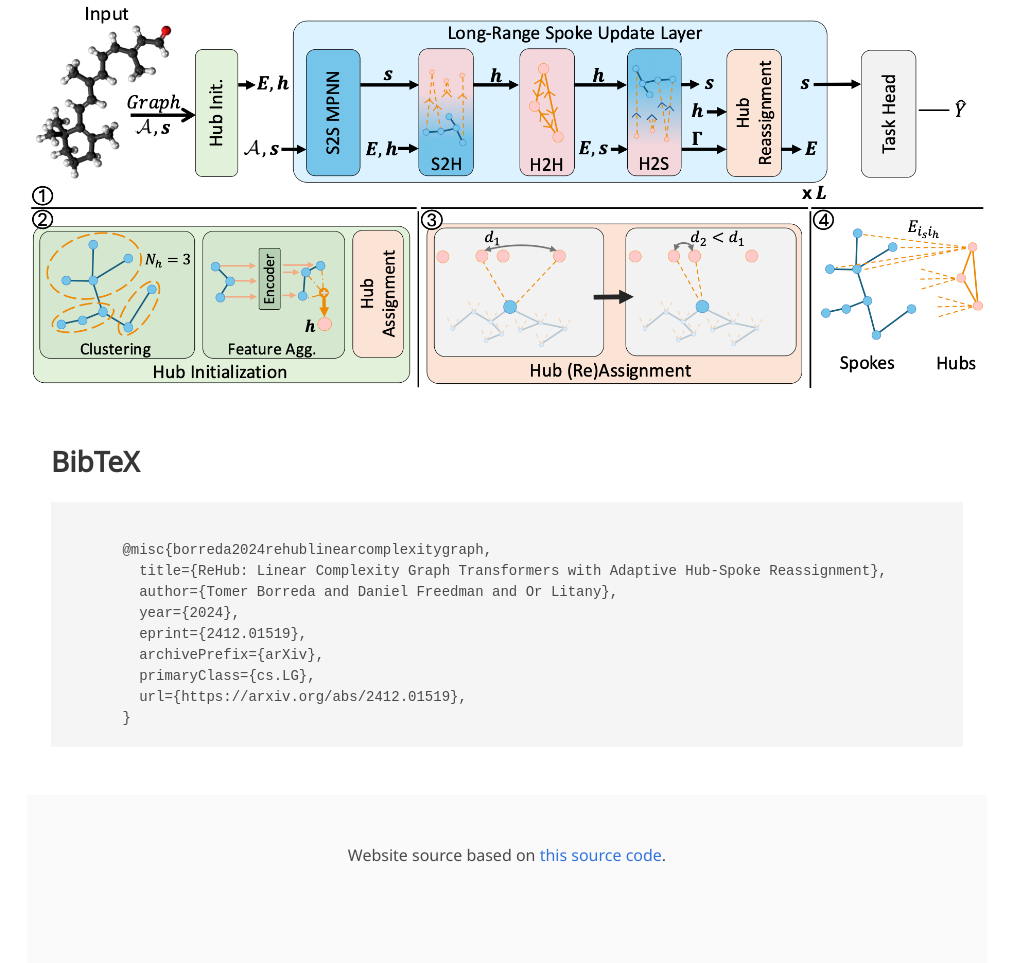
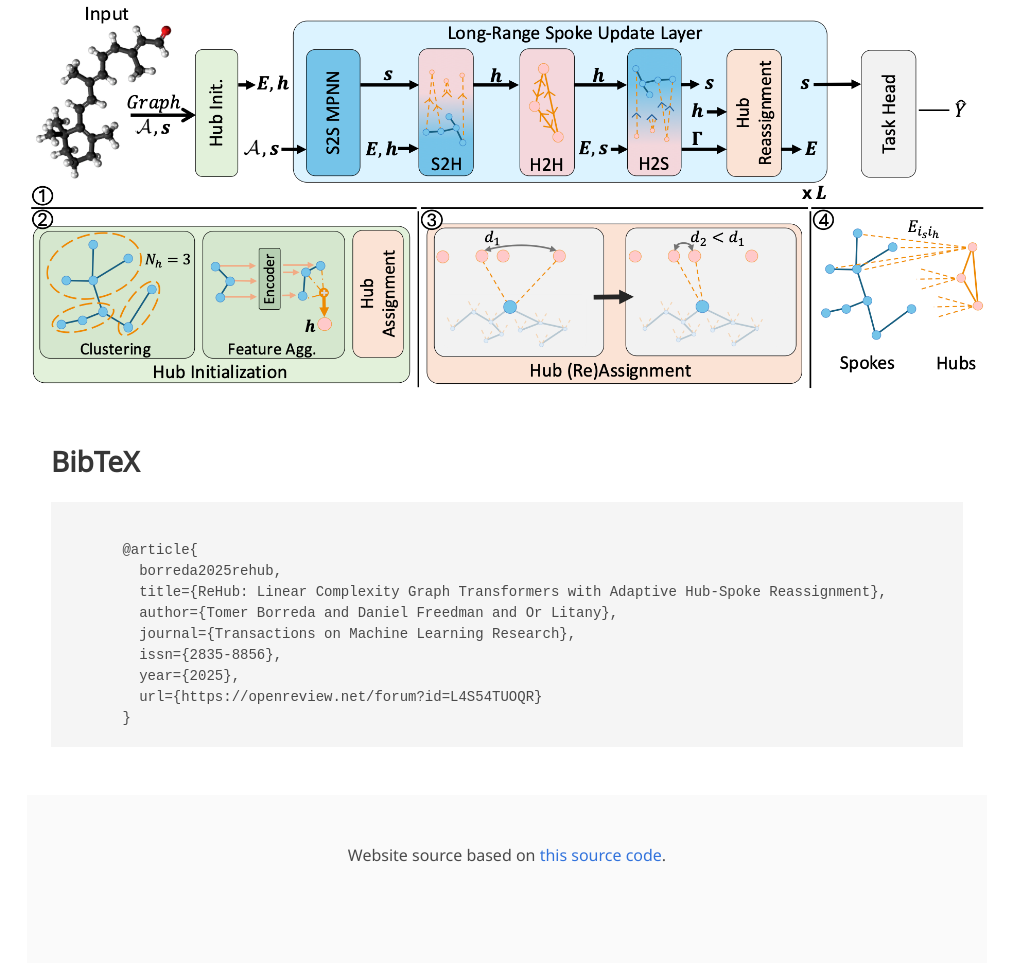
Before and after one commit to tomerborreda/tomerborreda.github.io, a plain HTML site: page rehub/index.html in a window 1280 px wide. Shown: the part 1218-2181 px from the top of the page, without its empty margins (133-1147 px from the left). Drawn offline with nearby package versions, Linux system fonts and the light colour scheme; some icons are missing; a web font is replaced by a local one.

Commit message:
Update BibTeX entry for ReHub publication

```diff
--- a/rehub/index.html
+++ b/rehub/index.html
@@ -194,14 +194,14 @@
   <div class="container is-max-desktop content">
     <h2 class="title">BibTeX</h2>
     <pre><code>
-      @misc{borreda2024rehublinearcomplexitygraph,
+      @article{
+        borreda2025rehub,
         title={ReHub: Linear Complexity Graph Transformers with Adaptive Hub-Spoke Reassignment},
         author={Tomer Borreda and Daniel Freedman and Or Litany},
-        year={2024},
-        eprint={2412.01519},
-        archivePrefix={arXiv},
-        primaryClass={cs.LG},
-        url={https://arxiv.org/abs/2412.01519},
+        journal={Transactions on Machine Learning Research},
+        issn={2835-8856},
+        year={2025},
+        url={https://openreview.net/forum?id=L4S54TUOQR}
       }
 </code></pre>
   </div>
```
